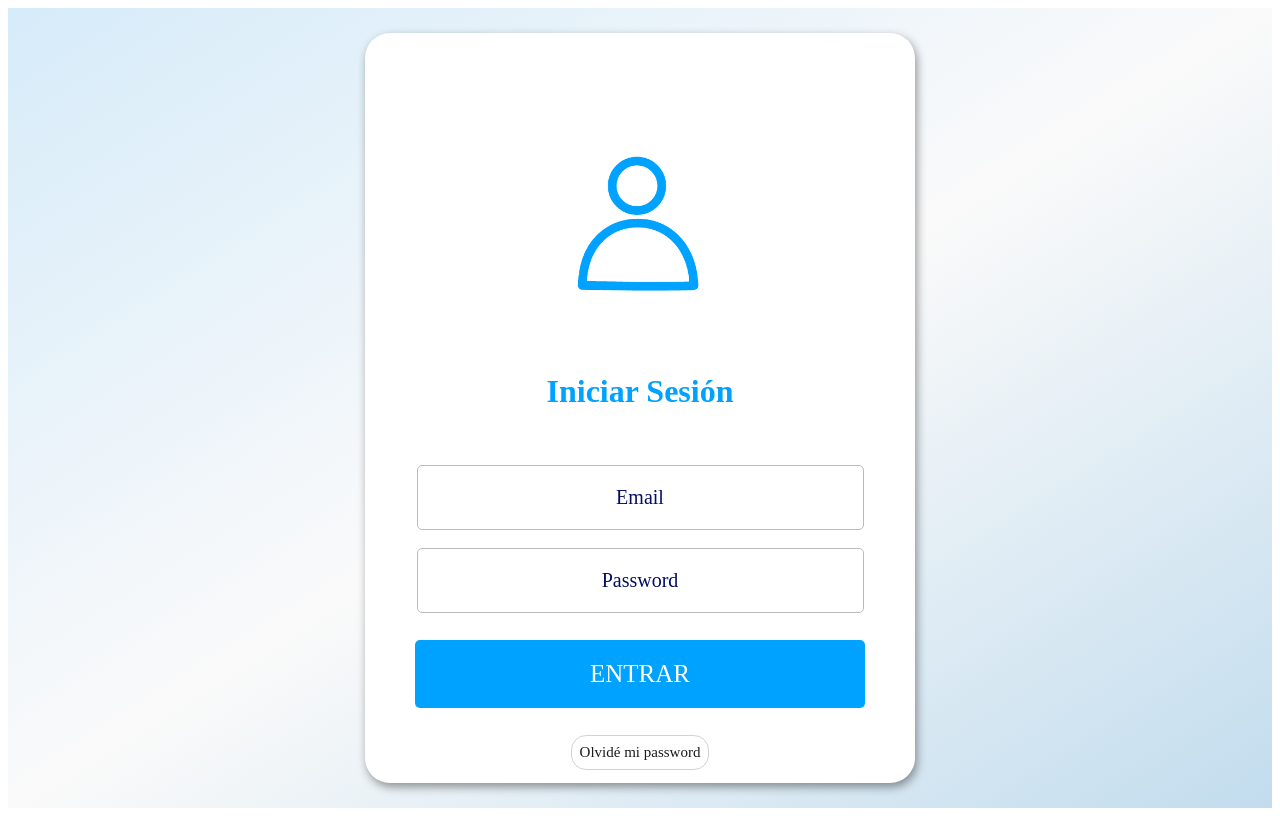
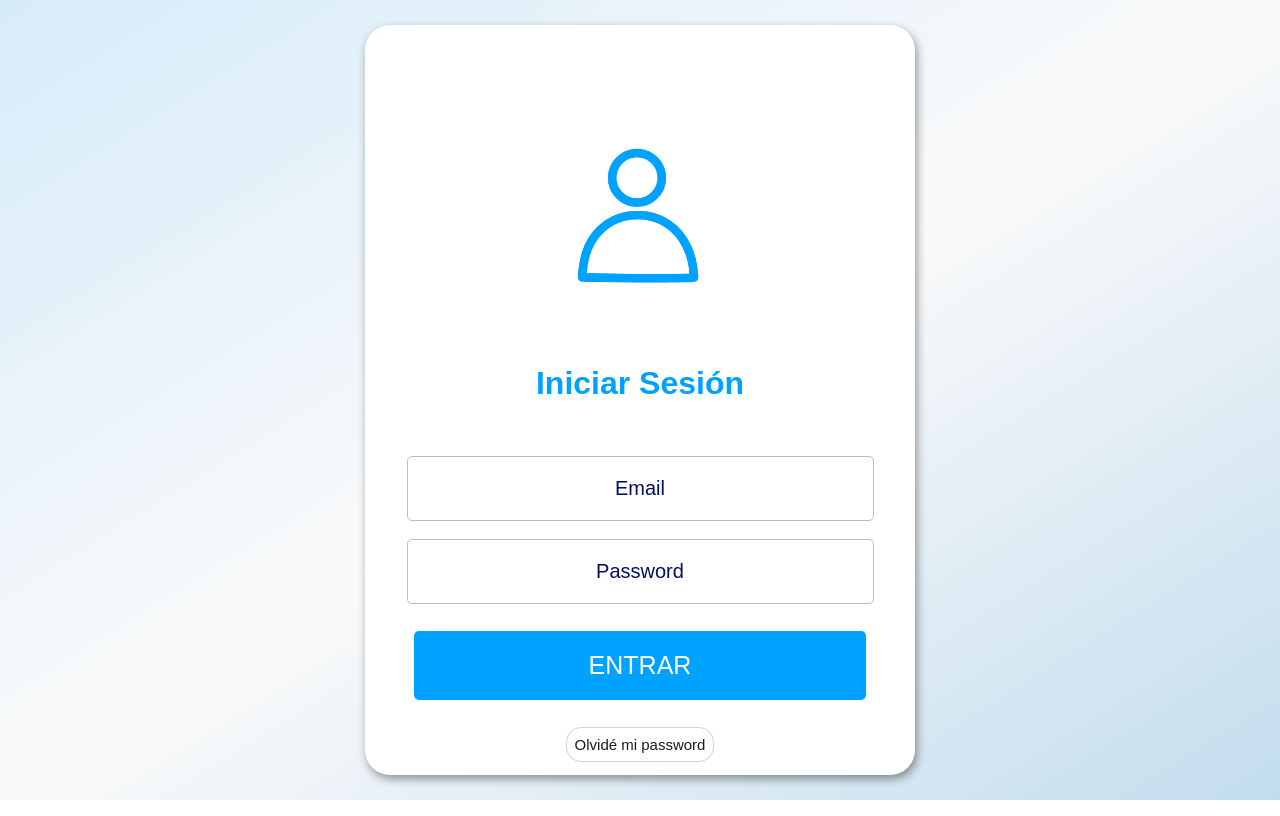
Before and after one commit to JorgeCastilloMakers/login-landing, a plain HTML site: page index.html in a window 1280 px wide. Drawn offline with Linux system fonts and the light colour scheme.

Commit message:
creo que quedo ok

```diff
--- a/index.html
+++ b/index.html
@@ -13,11 +13,11 @@
 
             <img id="icon" src="images/87845-hello.gif"/>
             <h2>Iniciar Sesión</h2>
-            <form>
+            <form action="">
                 <label for="email">Email</label>
-                <input type="email" placeholder="Email" id="email">
+                <input type="email" placeholder="Email" name="email" id="email">
                 <label for="password">Password</label>
-                <input type="password" placeholder="Password" id="password">
+                <input type="password" placeholder="Password" name="password" id="password">
             </form>
             <button class="entrar" type="submit">entrar</button>
             <a id="enlace" href="#">Olvidé mi password</a>
--- a/styles.css
+++ b/styles.css
@@ -1,3 +1,10 @@
+* {
+    margin:0;
+    padding: 0;
+    box-sizing: border-box;
+}
+@import url('https://fonts.googleapis.com/css2?family=Montserrat:ital,wght@0,100;0,200;0,300;0,400;0,500;0,600;0,700;0,800;0,900;1,100;1,200;1,300;1,400;1,500;1,600;1,700;1,800;1,900&display=swap');
+
 .container {
     background: linear-gradient(to bottom right, rgba(193, 225, 247, 0.664), #fafafa, rgba(160, 201, 228, 0.644));
     display: grid;
@@ -24,7 +31,7 @@
 
 h2 {
     font-size: 2em;
-    font-family: 'montserrat';
+    font-family: 'Montserrat', sans-serif;
     font-weight: 700;
     color: #00a2ff;
     margin-top: 10px;
@@ -43,20 +50,20 @@ input {
     border-radius: 5px;
     border-color: rgb(187, 187, 187);
     font-size: 20px;
-    font-family: 'montserrat';
+    font-family: 'Montserrat', sans-serif;
     font-weight: 400;
 }
 
 input::placeholder {
-
     font-size: 20px;
     color: rgb(5, 14, 97);
+    text-align: center;
+}
 
-}
 
 .entrar {
     font-size: 25px;
-    font-family: 'montserrat';
+    font-family: 'Montserrat', sans-serif;
     font-weight: 500;
     padding: 20px 175px;
     text-transform: uppercase;
@@ -80,7 +87,7 @@ input::placeholder {
     border-radius: 15px;
     border-color: rgba(196, 194, 194, 0.747);
     color: rgb(27, 27, 27);
-    font-family: 'montserrat';
+    font-family: 'Montserrat', sans-serif;
     font-weight: 400;
     font-size: 15px;
 }
```
Also changed, not shown: 1 other file.
